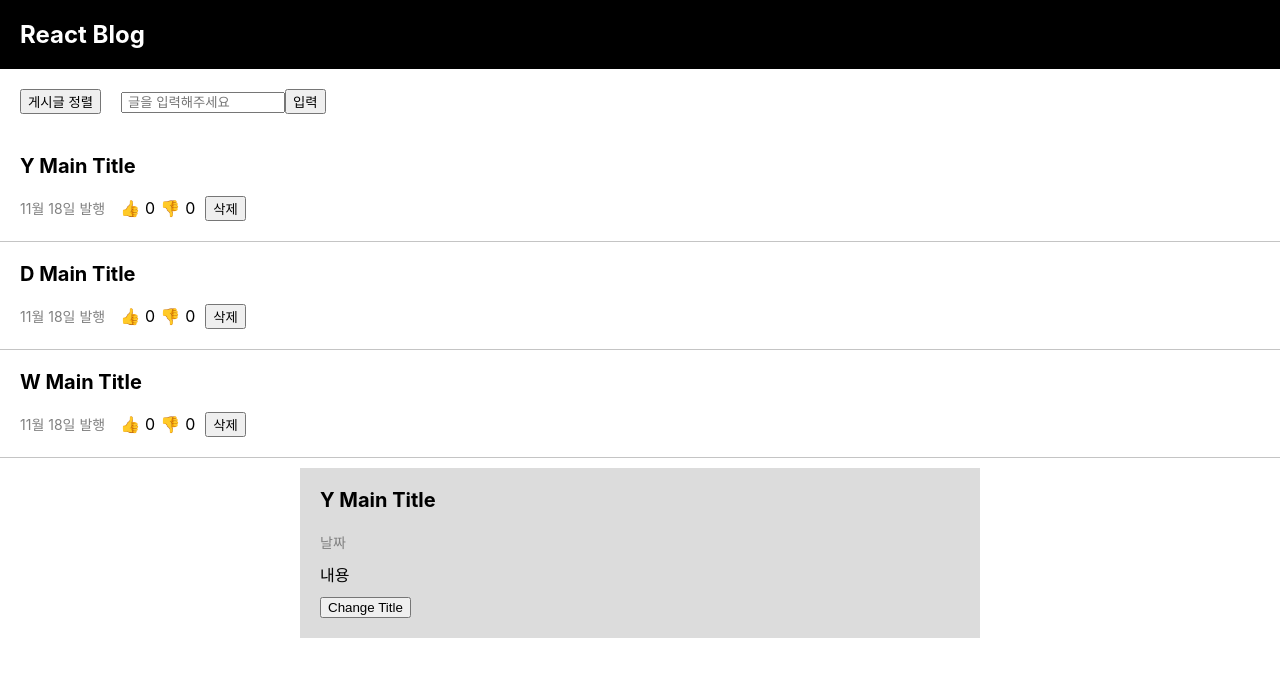
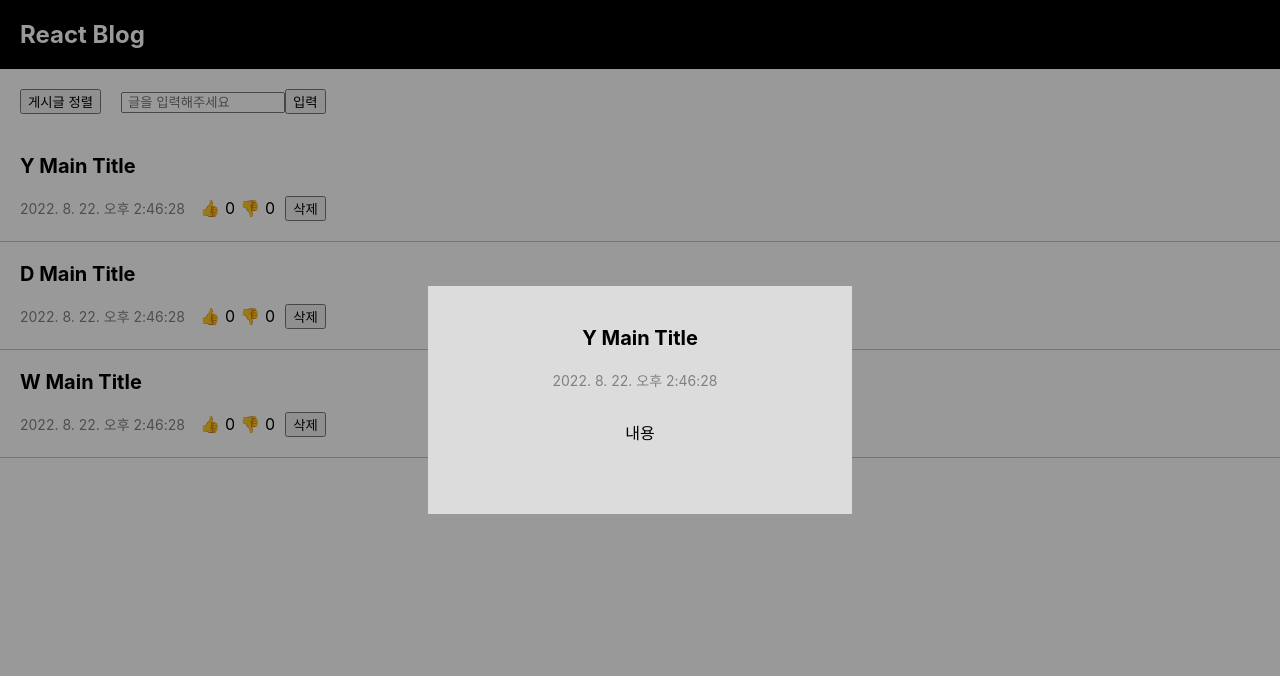
Before and after one commit to devwoodie/react-blog, a React (Create React App) app: page / in a window 1280 px wide. Both pictures are taken after a click on the element "Y Main Title". Shown: the top 676 px of the page. Built offline with nearby package versions, Linux system fonts and the light colour scheme.

Commit message:
feat : 글 등록 시 현재 날짜, 시간 등록 기능 추가

```diff
--- a/src/App.js
+++ b/src/App.js
@@ -13,17 +13,17 @@ function App() {
     let [addTit, setAddTit] = useState('');
 
     const writeInput = document.querySelector('.input-typing');
+    const date = new Date();
+    let nowDateTime = date.toLocaleString('ko-kr');
+    let [nowDate, setNowDate] = useState([nowDateTime, nowDateTime, nowDateTime]);
+
+
     const addTitle = () => {
         let copyTit = [... title];
         copyTit.unshift(addTit);
         setTitle(copyTit);
         setAddTit('');
-    };
-
-    const changeTitle = () => {
-        let copyTitle = [... title];
-        copyTitle[0] = 'R Main Title';
-        setTitle(copyTitle);
+        writeInput.value = '';
     };
 
     return (
@@ -45,10 +45,18 @@ function App() {
                 }}
             />
             <button type="submit" onClick={() => {
-                writeInput.value = '';
                 {
-                    addTit == '' ? alert('내용을 입력해주세요') : addTitle();
+                    addTit === '' ? alert('내용을 입력해주세요') : addTitle();
                 }
+                let copy1 = [... like];
+                copy1.unshift(0);
+                setLike(copy1);
+                let copy2 = [... unlike];
+                copy2.unshift(0);
+                setUnlike(copy2);
+                let copy3 = [... nowDate];
+                copy3.unshift(nowDateTime);
+                setNowDate(copy3);
             }}>입력</button>
             {
                 title.map((titles, i) => {
@@ -57,7 +65,7 @@ function App() {
                             <h4 className="title" onClick={() => {
                                 setModal(!modal); setClickTit(i);
                             }}>{ titles }</h4>
-                            <span className="text">11월 18일 발행</span>
+                            <span className="text">{nowDate[i]}</span>
                             <div className="like-wrap">
                                 <span className="like-btn" onClick={() => {
                                     let copyLike = [... like];
@@ -85,7 +93,7 @@ function App() {
 
 
             {
-                modal === true ? <Modal title={title} clickTit={clickTit} changeTitle={changeTitle}/> : null
+                modal === true ? <Modal title={title} nowDate={nowDate} clickTit={clickTit}/> : null
             }
         </div>
     );
@@ -94,10 +102,11 @@ function App() {
 const Modal = (props) => {
     return(
         <div className="modal">
-            <h4 className="title">{props.title[props.clickTit]}</h4>
-            <span className="text">날짜</span>
-            <p className="content">내용</p>
-            <button onClick={props.changeTitle}>Change Title</button>
+            <div className="modal-wrap">
+                <h4 className="title">{props.title[props.clickTit]}</h4>
+                <span className="text">{props.nowDate[props.clickTit]}</span>
+                <p className="content">내용</p>
+            </div>
         </div>
     );
 };
--- a/src/Css/App.css
+++ b/src/Css/App.css
@@ -37,13 +37,24 @@
   z-index: 99 ;
 }
 .modal{
-  padding: 20px;
-  margin: 10px auto;
-  width: 50%;
+  width: 100vw;
+  height: 100vh;
+  position: fixed;
+  left: 0;
+  top: 0;
+  background: rgba(0,0,0,0.4);
+}
+.modal-wrap{
+  padding: 40px 20px;
+  width: 30%;
+  text-align: center;
   background: #dcdcdc;
+  position: absolute;
+  left: 50%; top: 50%;
+  transform: translate(-50%, -50%);
 }
 .content{
-  padding: 10px 0;
+  padding: 30px 0;
 }
 .input-typing{
   width: 150px;
```
